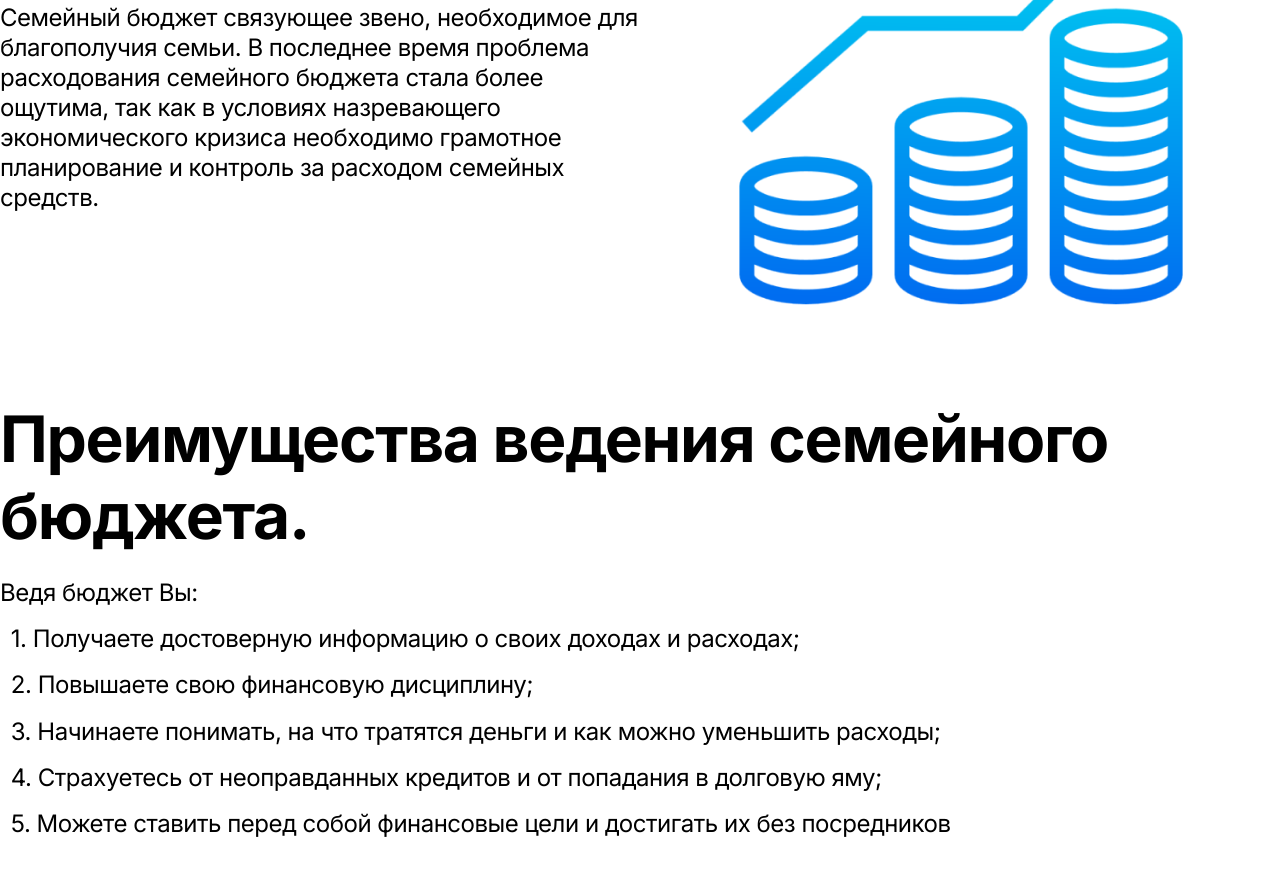
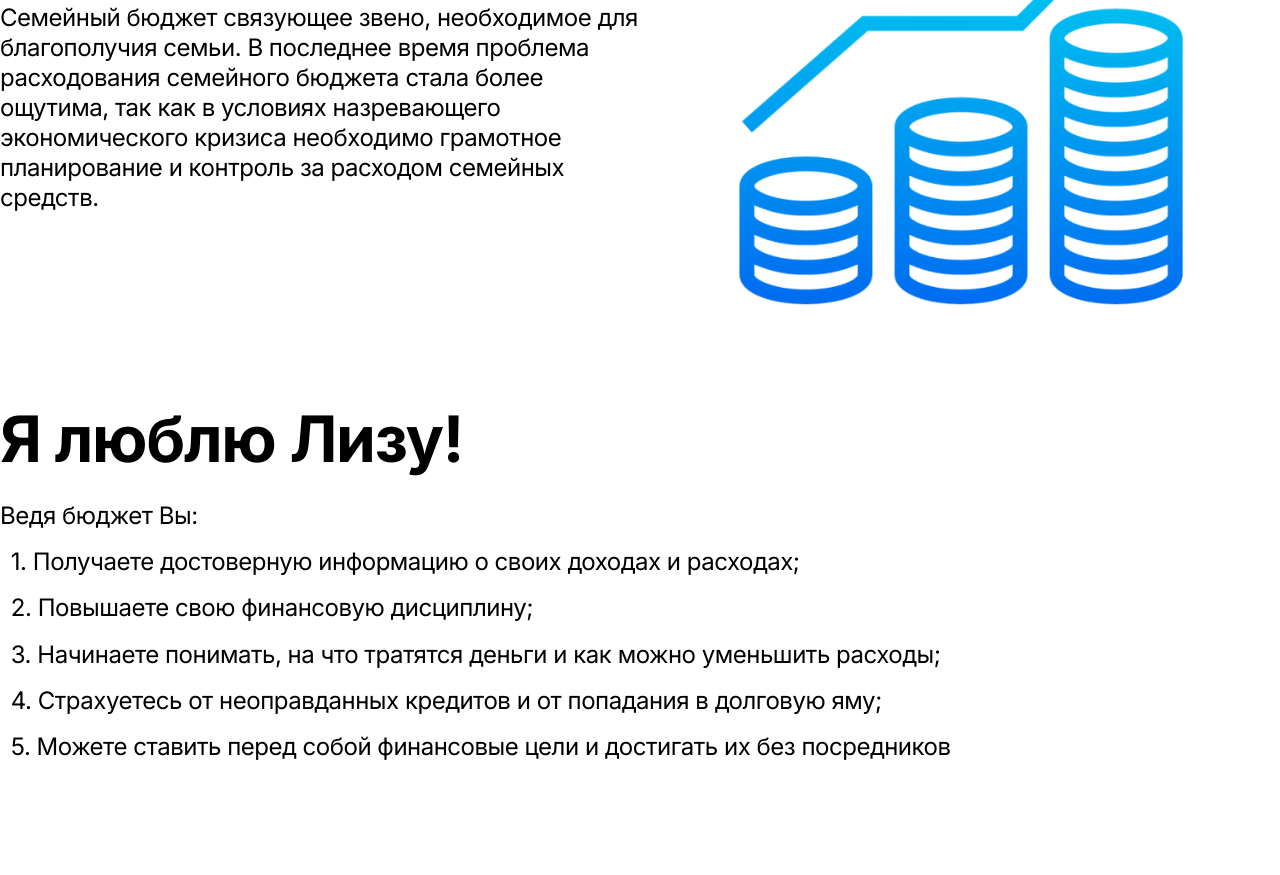
Before and after one commit to xDesius/FBudget, a plain HTML site: page index.html in a window 1280 px wide. Shown: the part 1128-2003 px from the top of the page. Drawn offline with Linux system fonts and the light colour scheme.

Commit message:
first commit

```diff
--- a/index.html
+++ b/index.html
@@ -129,7 +129,7 @@
                          <div class="main__item__flex">
                              <div class="main__item__block-text white_bgc">
                                     <div class="main__item__block-text-main">
-                                        Преимущества ведения семейного бюджета.
+                                        Я люблю Лизу!
                                     </div>
                                     <div class="main__item__block-text-mini">
                                         <p>Ведя бюджет Вы:</p>
```
